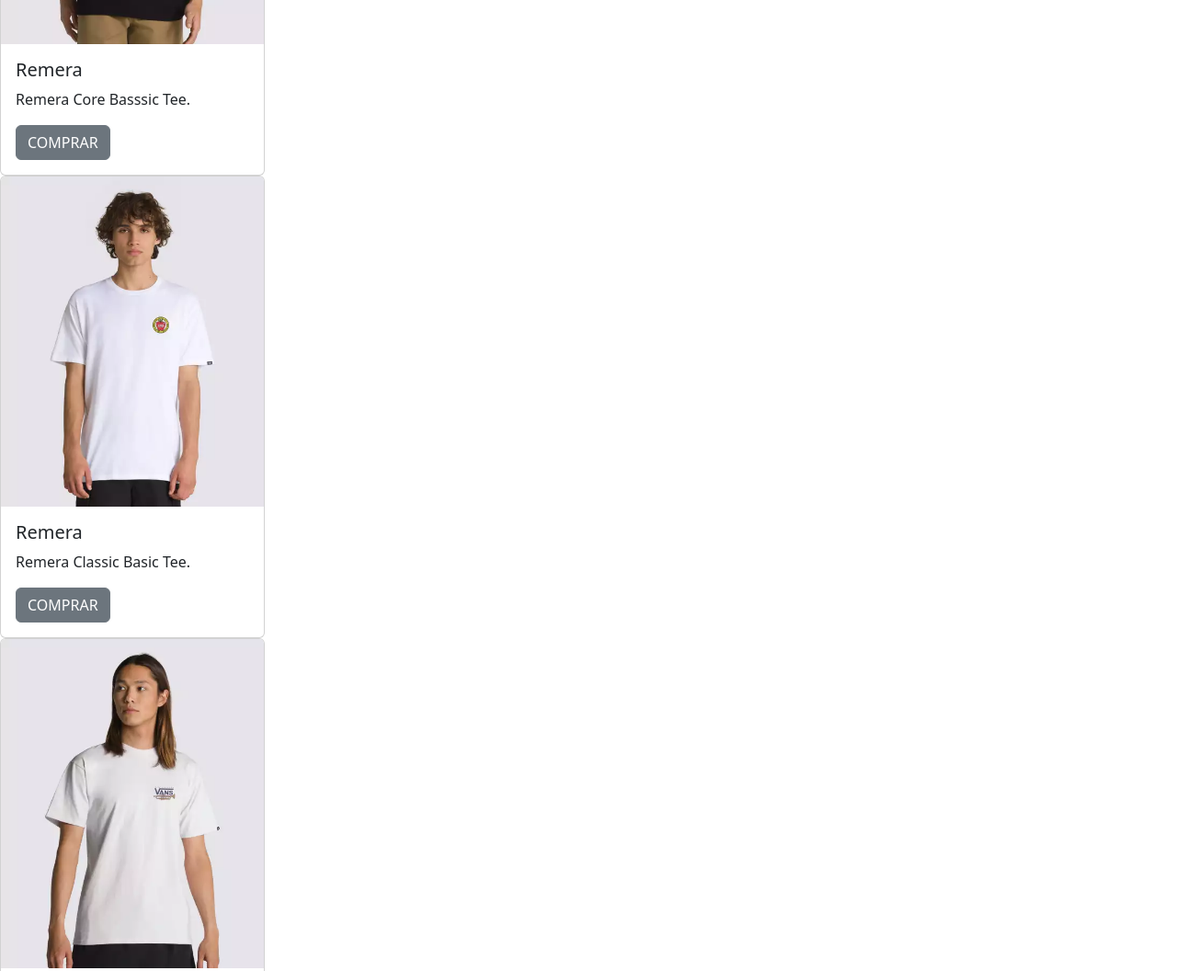
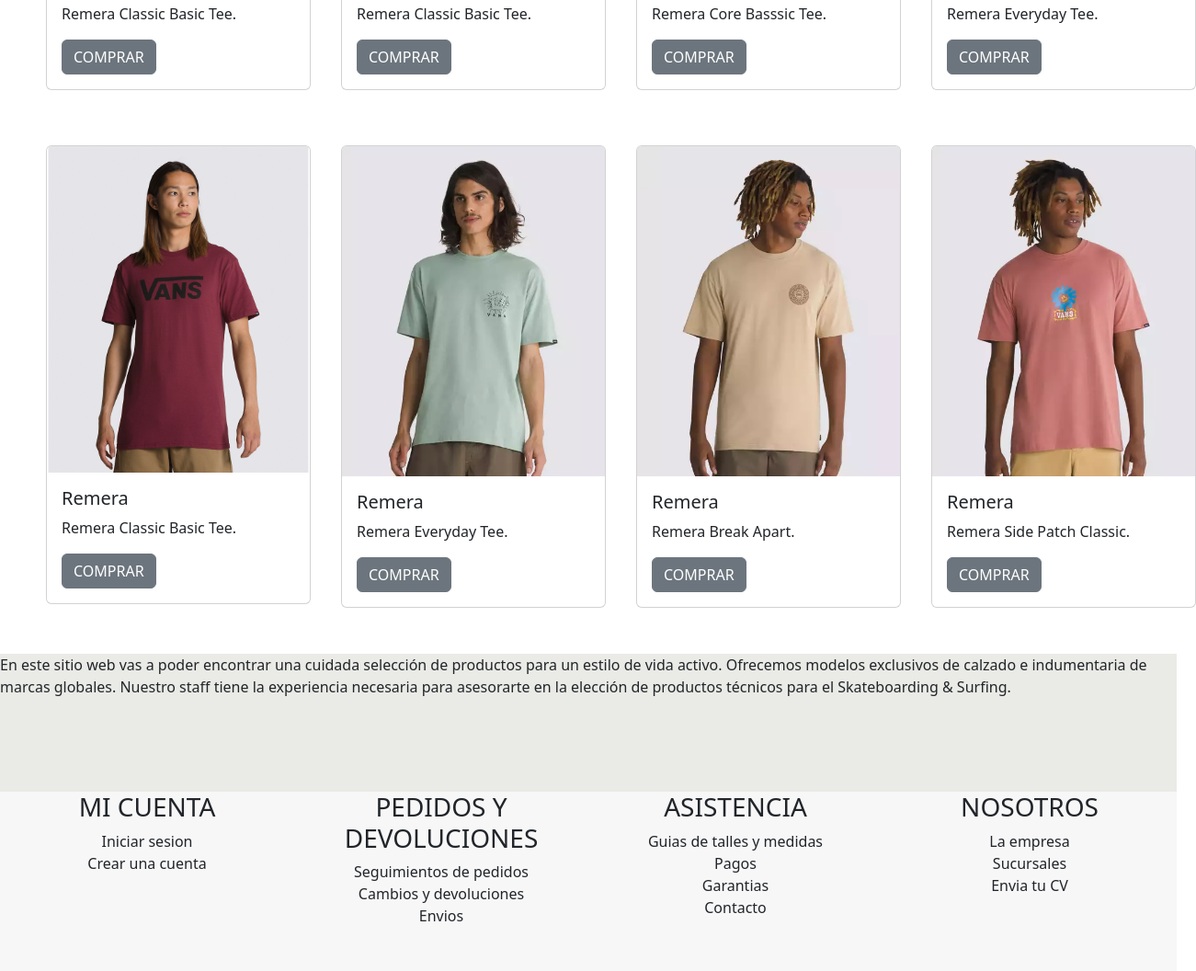
Before and after one commit to juanimusacchio/Pre-Entrega2-Musacchio, a plain HTML site: page pages/indumentaria.html in a window 1280 px wide. Shown: the part 1051-2107 px from the top of the page at 92% size, 1301 px wide, since content can reach past the window. Drawn offline with nearby package versions, Linux system fonts and the light colour scheme.

Commit message:
seguimos arreglando el scss

```diff
--- a/css/style.css
+++ b/css/style.css
@@ -2,10 +2,11 @@
   display: flex;
   justify-content: space-between;
   align-items: center;
-  text-align: end;
   background-color: rgba(187, 187, 165, 0.229); }
   .header a img {
     width: 150px; }
+  .header .banner-promo img {
+    width: 100vw; }
   .header ul {
     display: flex;
     list-style: none;
@@ -21,9 +22,6 @@
         color: white;
         text-decoration: none;
         transition: all .4s; }
-
-.banner-promo img {
-  width: 5px; }
 
 .grid {
   padding-left: 50px;
@@ -110,6 +108,111 @@ h2 {
   width: 200px;
   height: 300px; }
 
+.remera {
+  display: grid;
+  grid-template-columns: 1fr 1fr 1fr 1fr;
+  grid-template-rows: 0.5fr;
+  grid-auto-columns: 1fr;
+  gap: 0% 33px;
+  grid-auto-flow: row;
+  justify-content: stretch;
+  align-content: center;
+  justify-items: stretch;
+  align-items: stretch;
+  padding-left: 50px;
+  padding-right: 50px;
+  padding-bottom: 50px;
+  padding-top: 10px;
+  grid-template-areas: "remera1 remera2 remera3 remera4"; }
+  .remera .remera4 {
+    grid-area: remera4; }
+  .remera .remera3 {
+    grid-area: remera3; }
+  .remera .remera2 {
+    grid-area: remera2; }
+  .remera .remera1 {
+    grid-area: remera1; }
+
+.remeras2 {
+  display: grid;
+  grid-template-columns: 1fr 1fr 1fr 1fr;
+  grid-template-rows: 0.5fr;
+  grid-auto-columns: 1fr;
+  gap: 0% 33px;
+  grid-auto-flow: row;
+  justify-content: stretch;
+  align-content: center;
+  justify-items: stretch;
+  align-items: stretch;
+  padding-left: 50px;
+  padding-right: 50px;
+  padding-bottom: 50px;
+  padding-top: 10px;
+  grid-template-areas: "remera1 remera2 remera3 remera4"; }
+  .remeras2 .remera4 {
+    grid-area: remera4; }
+  .remeras2 .remera3 {
+    grid-area: remera3; }
+  .remeras2 .remera2 {
+    grid-area: remera2; }
+  .remeras2 .remera1 {
+    grid-area: remera1; }
+  .remeras2 .remeras2 {
+    display: grid;
+    grid-template-columns: 1fr 1fr 1fr 1fr;
+    grid-template-rows: 0.5fr;
+    grid-auto-columns: 1fr;
+    gap: 0% 33px;
+    grid-auto-flow: row;
+    justify-content: stretch;
+    align-content: center;
+    justify-items: stretch;
+    align-items: stretch;
+    padding-left: 50px;
+    padding-right: 50px;
+    padding-bottom: 50px;
+    padding-top: 10px;
+    grid-template-areas: "remera1 remera2 remera3 remera4"; }
+  .remeras2 .remera4 {
+    grid-area: remera4; }
+  .remeras2 .remera3 {
+    grid-area: remera3; }
+  .remeras2 .remera2 {
+    grid-area: remera2; }
+  .remeras2 .remera1 {
+    grid-area: remera1; }
+
+.container {
+  display: flex;
+  background-color: white;
+  height: 750px;
+  width: 1000px;
+  margin: auto;
+  margin-top: 20px; }
+
+.form {
+  padding: 30px 80px;
+  width: 50%;
+  display: flex;
+  flex-direction: column; }
+
+.form h2 {
+  font-size: 30px;
+  margin-bottom: 25px; }
+
+.form p {
+  margin-bottom: 25px; }
+
+label {
+  margin-bottom: 15px; }
+
+.box {
+  margin-bottom: 15px; }
+
+.submit {
+  background-color: darkgray;
+  border: 0; }
+
 .footer {
   display: grid;
   grid-template-columns: 1fr 1fr 1fr 1fr;
--- a/pages/indumentaria.html
+++ b/pages/indumentaria.html
@@ -22,9 +22,10 @@
         <li><a href="./accesorios.html">ACCESORIOS</a></li>
         <li><a href="./contacto.html">CONTACTO</a></li>
       </ul>
+      <a href="#" class="banner-promo"><img src="../resources/Drifters_NikeSBCron2_WEB-Desktop.jpg"
+        alt="banner-promo"></a>
     </nav>
-    <a href="#" class="banner-promo"><img src="../resources/Drifters_NikeSBCron2_WEB-Desktop.jpg"
-        alt="banner-promo"></a>
+
   </header>
 
   <main>
--- a/scss/secciones/_contenido.scss
+++ b/scss/secciones/_contenido.scss
@@ -1,7 +1,3 @@
-.banner-promo img {
-      width: 5px;
-}
-
 
 
 .grid {
@@ -121,3 +117,154 @@
     width: 200px;
     height: 300px;
   }
+
+
+  .remera {
+    display: grid;
+    grid-template-columns: 1fr 1fr 1fr 1fr;
+    grid-template-rows: 0.5fr;
+    grid-auto-columns: 1fr;
+    gap: 0% 33px;
+    grid-auto-flow: row;
+    justify-content: stretch;
+    align-content: center;
+    justify-items: stretch;
+    align-items: stretch;
+    padding-left: 50px;
+    padding-right: 50px;
+    padding-bottom: 50px;
+    padding-top: 10px;
+    grid-template-areas:
+      "remera1 remera2 remera3 remera4";
+
+
+  .remera4 {
+    grid-area: remera4;
+  }
+
+  .remera3 {
+    grid-area: remera3;
+  }
+
+  .remera2 {
+    grid-area: remera2;
+  }
+
+  .remera1 {
+    grid-area: remera1;
+  }
+}
+
+.remeras2 {
+    display: grid;
+    grid-template-columns: 1fr 1fr 1fr 1fr;
+    grid-template-rows: 0.5fr;
+    grid-auto-columns: 1fr;
+    gap: 0% 33px;
+    grid-auto-flow: row;
+    justify-content: stretch;
+    align-content: center;
+    justify-items: stretch;
+    align-items: stretch;
+    padding-left: 50px;
+    padding-right: 50px;
+    padding-bottom: 50px;
+    padding-top: 10px;
+    grid-template-areas:
+      "remera1 remera2 remera3 remera4";
+
+
+  .remera4 {
+    grid-area: remera4;
+  }
+
+  .remera3 {
+    grid-area: remera3;
+  }
+
+  .remera2 {
+    grid-area: remera2;
+  }
+
+  .remera1 {
+    grid-area: remera1;
+  }
+  .remeras2 {
+    display: grid;
+    grid-template-columns: 1fr 1fr 1fr 1fr;
+    grid-template-rows: 0.5fr;
+    grid-auto-columns: 1fr;
+    gap: 0% 33px;
+    grid-auto-flow: row;
+    justify-content: stretch;
+    align-content: center;
+    justify-items: stretch;
+    align-items: stretch;
+    padding-left: 50px;
+    padding-right: 50px;
+    padding-bottom: 50px;
+    padding-top: 10px;
+    grid-template-areas:
+      "remera1 remera2 remera3 remera4";
+  }
+
+  .remera4 {
+    grid-area: remera4;
+  }
+
+  .remera3 {
+    grid-area: remera3;
+  }
+
+  .remera2 {
+    grid-area: remera2;
+  }
+
+  .remera1 {
+    grid-area: remera1;
+  }
+
+}
+
+.container {
+    display: flex;
+    background-color: rgb(255, 255, 255);
+    height: 750px;
+    width: 1000px;
+    margin: auto;
+    margin-top: 20px;
+  }
+
+.form {
+    padding: 30px 80px;
+    width: 50%;
+    display: flex;
+    flex-direction: column;
+
+  }
+
+  .form h2 {
+    font-size: 30px;
+    margin-bottom: 25px;
+  }
+
+  .form p {
+    margin-bottom: 25px;
+  }
+
+  label {
+    margin-bottom: 15px;
+
+  }
+
+  .box {
+
+    margin-bottom: 15px;
+  }
+
+  .submit {
+    background-color: darkgray;
+    border: 0;
+
+
+  }
--- a/scss/secciones/_header.scss
+++ b/scss/secciones/_header.scss
@@ -2,13 +2,16 @@
     display: flex;
     justify-content: space-between;
     align-items: center;
-    text-align: end;
     background-color: rgba(187, 187, 165, 0.229);
 
 
     a img {
         width: 150px;
     }
+    .banner-promo img {
+        width: 100vw;
+  }
+
 
 
     ul {
```
Also changed, not shown: index.html (+3 -3 lines), pages/accesorios.html (+3 -2 lines), pages/calzado.html (+3 -2 lines), pages/contacto.html (+4 -3 lines), scss/secciones/_footer.scss (line endings or trailing spaces).
